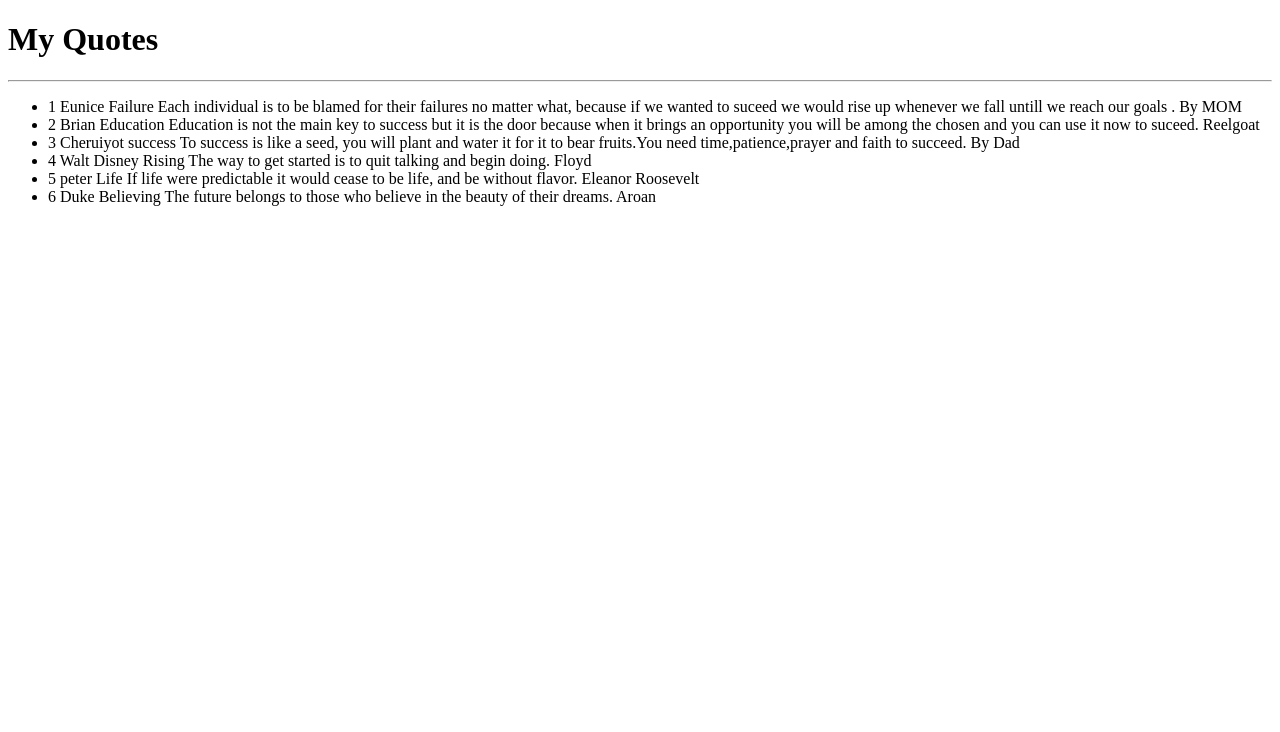
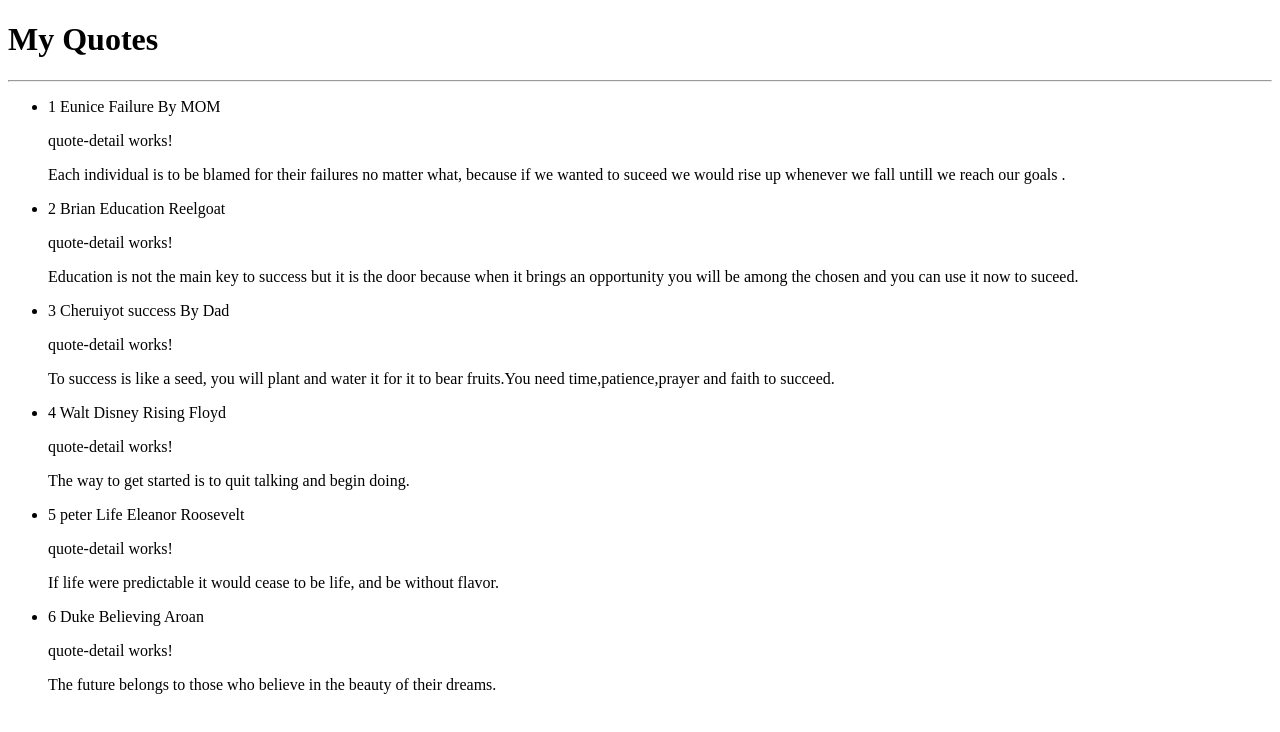
Before and after one commit to briankc804/QUOTES-APP, an Angular app: page / in a window 1280 px wide. Shown: the top 732 px of the page. Built offline with nearby package versions, Linux system fonts and the light colour scheme.

Commit message:
binded quotecomponent and quotedetailcomponent

```diff
--- a/src/app/quote-detail/quote-detail.component.ts
+++ b/src/app/quote-detail/quote-detail.component.ts
@@ -1,4 +1,5 @@
-import { Component, OnInit } from '@angular/core';
+import { Component, OnInit,Input } from '@angular/core';
+import {Quote} from '../quote'
 
 @Component({
   selector: 'app-quote-detail',
@@ -6,10 +7,10 @@
   styleUrls: ['./quote-detail.component.css']
 })
 export class QuoteDetailComponent implements OnInit {
-
+   @Input() quote! :Quote;
   constructor() { }
 
-  ngOnInit(): void {
+  ngOnInit() {
   }
 
 }
--- a/src/app/quote/quote.component.html
+++ b/src/app/quote/quote.component.html
@@ -6,11 +6,12 @@
         {{quote.id}}
         {{quote.name}}
         {{quote.title}}
-        {{quote.description}}
         {{quote.author}}
-
-
+       <app-quote-detail [quote]='quote'></app-quote-detail>
+        <p>
+            {{quote.description}}
+        </p>
       </li>
     </ul>
-    <p *ngIf='quotes.length >15'>your quotes are too many</p>
+
   </div>
```
